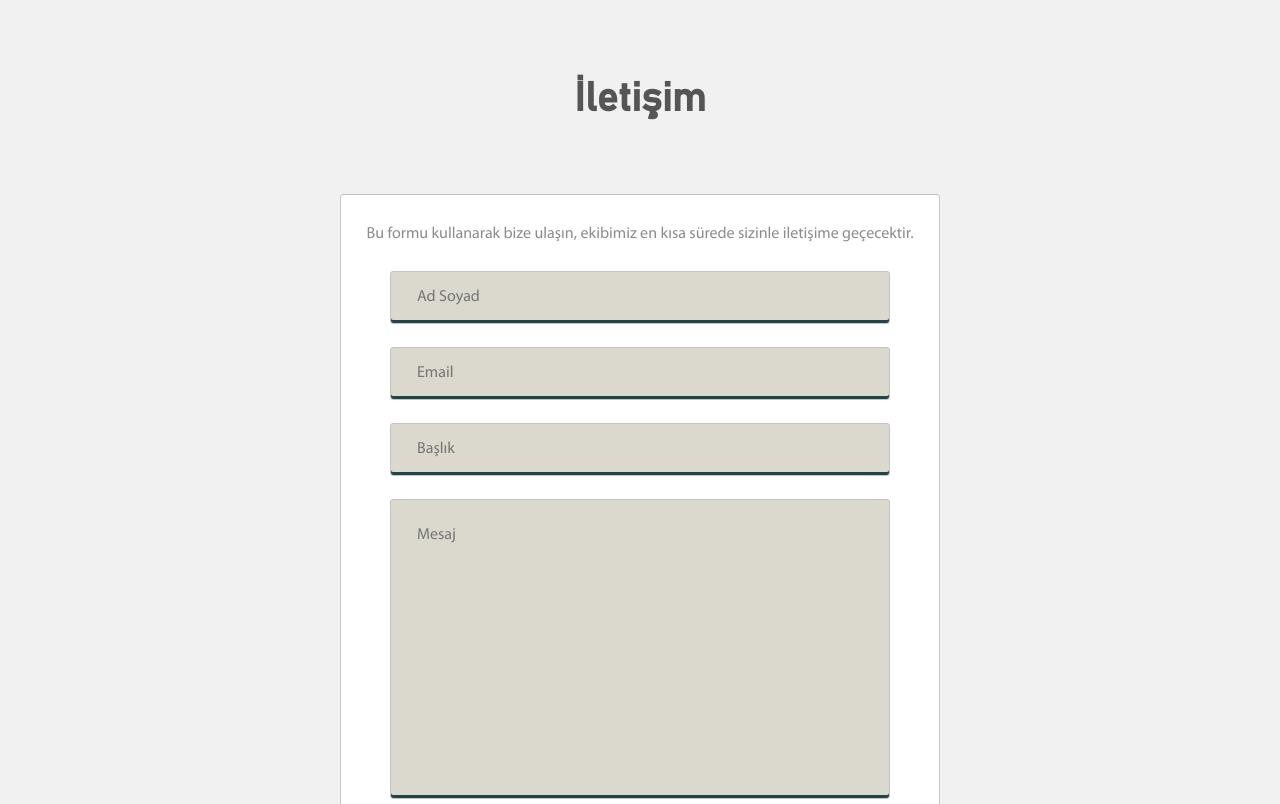
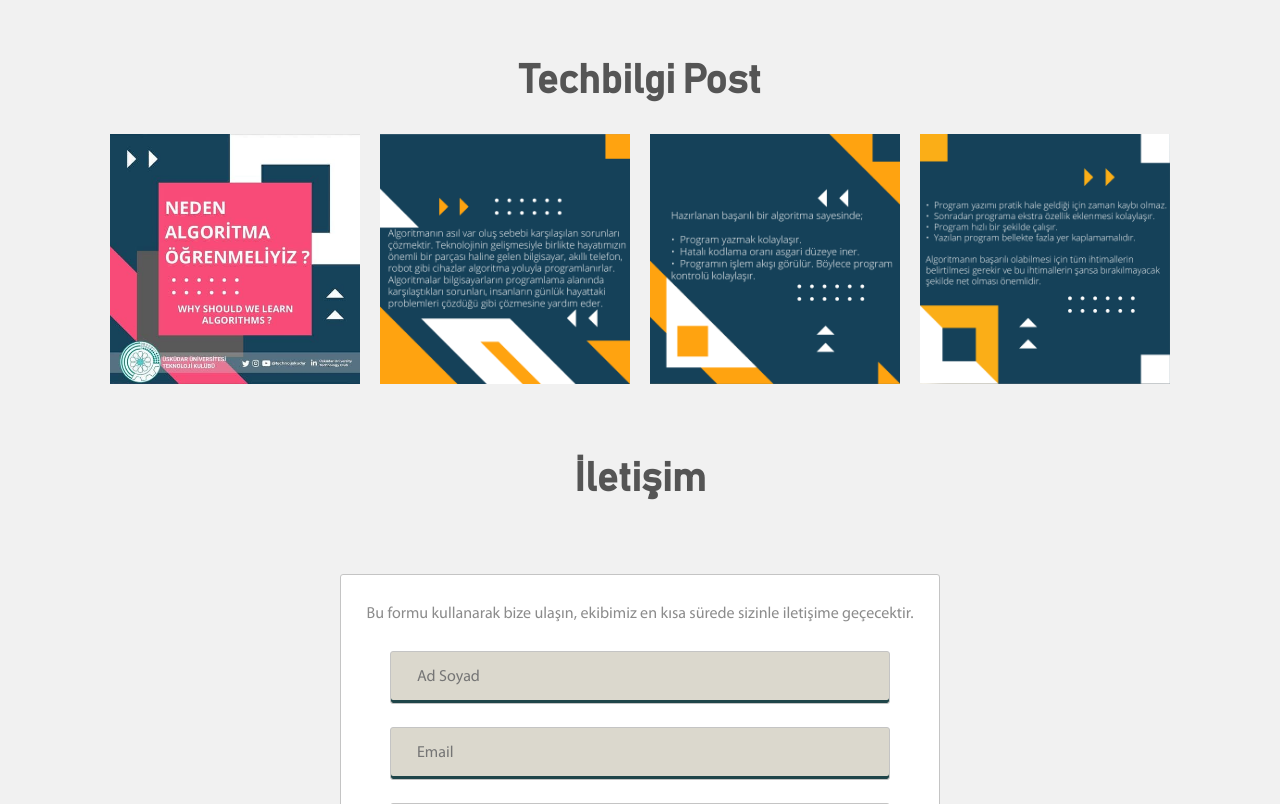
Before and after one commit to aabduvak/TECHNOUSKUDAR, a website: page src/others.html in a window 1280 px wide. Shown: the part 6797-7601 px from the top of the page. Drawn offline with nearby package versions, Linux system fonts and the light colour scheme; files that its build step writes are made by us from their sources; files whose address does not match are found by name.

Commit message:
added techpost.scss and slider.js

```diff
--- a/src/assets/js/main.js
+++ b/src/assets/js/main.js
@@ -1,7 +1,7 @@
 import VideoPlayer from './modules/videoPlayer';
 import Menu from './modules/menu';
 import Forms from './modules/forms';
-// import Sliders from './modules/slider';
+import Sliders from './modules/slider';
 import Splide from '@splidejs/splide';
 
 window.addEventListener("DOMContentLoaded", () => {
@@ -15,6 +15,7 @@ window.addEventListener("DOMContentLoaded", () => {
     } else {
         new Menu('.other-header .hamburger', '.other-header .menu', '.other-header .menu__close', '.other-header .menu__overlay').init();
         new Forms().init();
+        new Sliders('.techpost__item', 2000).init();
         new Splide( '.splide', {
             type   : 'loop',
             perPage: 2,
--- a/src/others.html
+++ b/src/others.html
@@ -491,6 +491,27 @@
         </div>
     </div>
 
+    <div class="page-content techpost">
+        <div class="container">
+            <h2 class="title page-content__title">Techbilgi Post</h2>
+                <div class="techpost__wrapper">
+                    <div class="techpost__item">
+                        <img src="assets/img/1.jpg" alt="test">
+                    </div>
+                    <div class="techpost__item">
+                        <img src="assets/img/2.png" alt="test">
+                    </div>
+                    <div class="techpost__item">
+                        <img src="assets/img/3.png" alt="test">
+                    </div>
+                    <div class="techpost__item">
+                        <img src="assets/img/4.png" alt="test">
+                    </div>
+
+                </div>
+        </div>
+    </div>
+
     <section class="page-content contacts">
         <div class="container">
             <h2 class="title page-content__title">İletişim</h2>
```
Also changed, not shown: dist/assets/js/script.min.js, dist/others.html, 1 other file.
